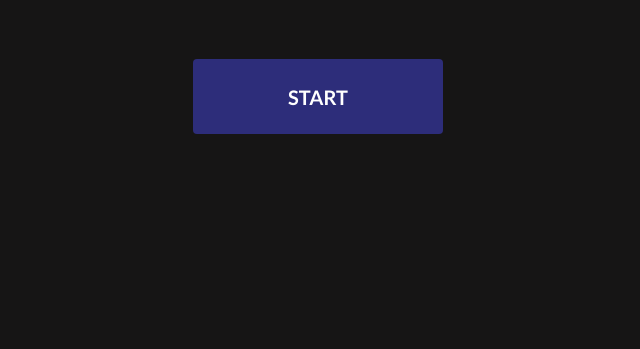
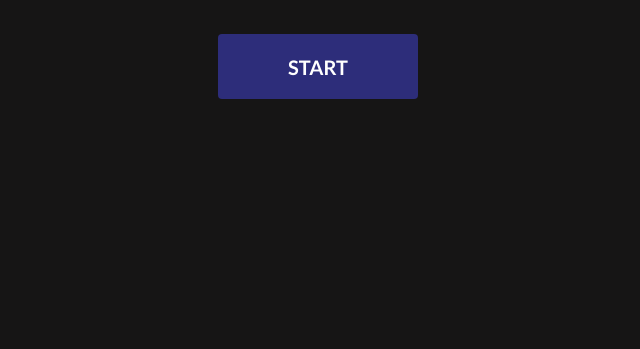
Before and after one commit to therajpatel/drivia, a plain HTML site: page index.html in a window 1280 px wide. Shown: the part 451-800 px from the top of the page, without its empty margins (322-962 px from the left). Drawn offline with nearby package versions, Linux system fonts and the light colour scheme.

Commit message:
Update quiz.css
changed button size

```diff
--- a/quiz.css
+++ b/quiz.css
@@ -17,7 +17,7 @@ html, body {
 
 .quiz-answers {
   text-align: center;
-  width: 250px;
+  width: 200px;
   margin: 0 auto;
   display: block;
   padding-bottom: 5px;
@@ -43,16 +43,16 @@ html, body {
   font-family: inherit;
   font-weight: bold;
   text-transform: uppercase;
-  margin-top: 50px;
+  margin-top: 25px;
   background-color: rgb(45, 45, 122);
   color: white;
   border-radius: 4px;
   text-transform: uppercase;
   white-space: normal !important;
-  max-width: 250px;
-  width: 250px;
-  height: 75px;
-  line-height: 60px;
+  max-width: 200px;
+  width: 200px;
+  height: 65px;
+  line-height: 50px;
 
 }
 
@@ -65,7 +65,7 @@ html, body {
 
 .question-image {
     width: 100%;
-    max-width: 500px;
+    max-width: 200px;
     margin-bottom: -80px;
     margin: 0 auto;
 }
```
